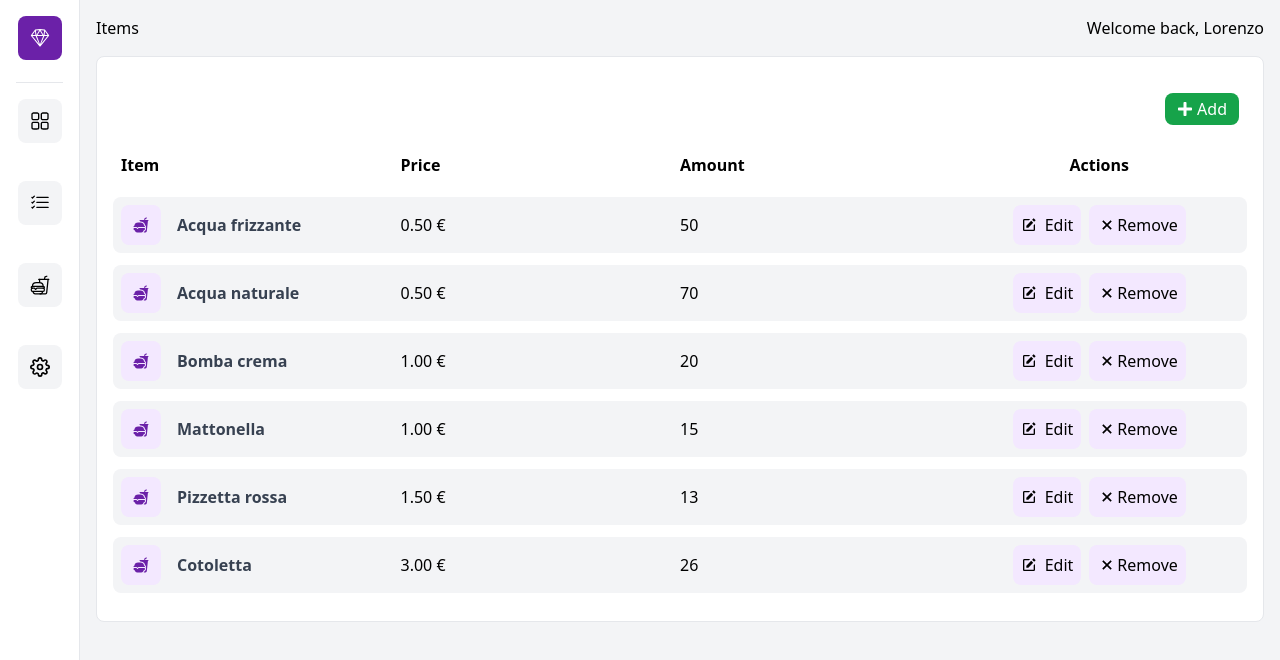
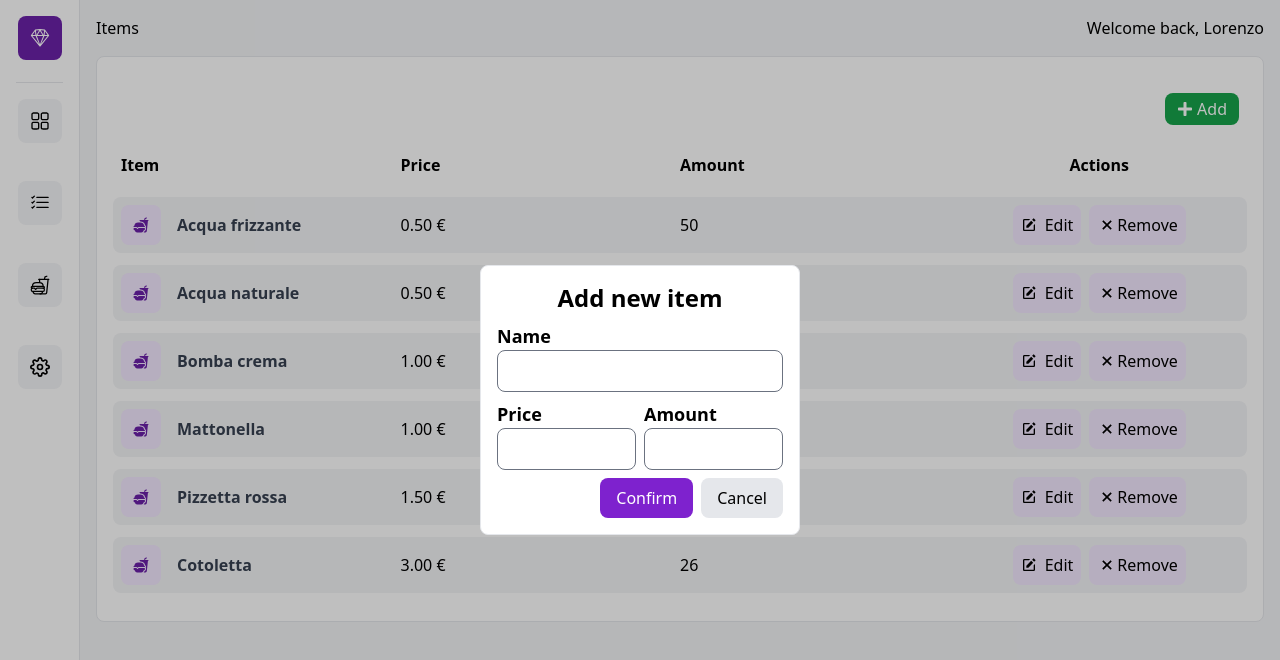
Before and after one commit to Pippopad/foodie, a Next.js app: page /items in a window 1280 px wide. Both pictures are taken after a click on the button "Add". Shown: the top 660 px of the page. Built offline with nearby package versions, Linux system fonts and the light colour scheme.

Commit message:
Add modals to items page

```diff
--- a/app/items/page.tsx
+++ b/app/items/page.tsx
@@ -1,4 +1,6 @@
-import React from "react";
+"use client";
+
+import React, { useState } from "react";
 import Header from "@/components/Header";
 import { FaPlus } from "react-icons/fa";
 import { BiSolidEdit } from "react-icons/bi";
@@ -6,15 +8,23 @@ import { GrFormClose } from "react-icons/gr";
 import { IoFastFood } from "react-icons/io5";
 
 import { dd_items } from "@/data/data";
+import Modal from "@/components/Modal";
 
 const Items = () => {
+  const [showAddItemModal, setShowAddItemModal] = useState(false);
+  const [showEditItemModal, setShowEditItemModal] = useState(false);
+  const [editItemModalData, setEditItemModalData] = useState({} as any);
+
   return (
     <main className="bg-gray-100 min-h-screen">
       <Header title="Items" />
       <div className="p-4">
         <div className="w-full m-auto p-4 border rounded-lg bg-white overflow-y-auto">
           <div className="my-3 p-2 flex justify-end">
-            <button className="bg-green-600 text-white px-3 py-1 rounded-lg flex items-center">
+            <button
+              className="bg-green-600 text-white px-3 py-1 rounded-lg flex items-center"
+              onClick={() => setShowAddItemModal(true)}
+            >
               <FaPlus />
               <p className="pl-1">Add</p>
             </button>
@@ -42,7 +52,18 @@ const Items = () => {
                 <p className="hidden md:grid">{item.price.toFixed(2)} €</p>
                 <p className="sm:text-left text-right">{item.amount}</p>
                 <div className="hidden sm:flex justify-self-center max-md:justify-self-end">
-                  <div className="bg-purple-100 hover:bg-purple-200 p-2 rounded-lg mx-1 flex items-center">
+                  <div
+                    className="bg-purple-100 hover:bg-purple-200 p-2 rounded-lg mx-1 flex items-center"
+                    onClick={() => {
+                      setEditItemModalData({
+                        id: item.id,
+                        name: item.name,
+                        price: item.price,
+                        amount: item.amount,
+                      });
+                      setShowEditItemModal(true);
+                    }}
+                  >
                     <BiSolidEdit />
                     <p className="pl-2">Edit</p>
                   </div>
@@ -56,6 +77,109 @@ const Items = () => {
           </ul>
         </div>
       </div>
+      <Modal
+        title="Add new item"
+        isVisible={showAddItemModal}
+        onClose={() => setShowAddItemModal(false)}
+        className="w-[20rem]"
+      >
+        <div>
+          <div className="my-2">
+            <p className="font-bold text-lg">Name</p>
+            <input
+              type="text"
+              className="border border-gray-500 rounded-lg p-2 text-md w-full focus:outline-none"
+            />
+          </div>
+          <div className="my-2 grid grid-cols-2 gap-2">
+            <div>
+              <p className="font-bold text-lg">Price</p>
+              <input
+                type="text"
+                className="border border-gray-500 rounded-lg p-2 text-md w-full focus:outline-none"
+              />
+            </div>
+            <div>
+              <p className="font-bold text-lg">Amount</p>
+              <input
+                type="text"
+                className="border border-gray-500 rounded-lg p-2 text-md w-full focus:outline-none"
+              />
+            </div>
+          </div>
+        </div>
+        <div className="flex justify-end gap-2">
+          <button
+            className="bg-purple-700 hover:bg-purple-800 text-white py-2 px-4 rounded-lg"
+            onClick={() => {
+              setShowAddItemModal(false);
+            }}
+          >
+            Confirm
+          </button>
+          <button
+            className="bg-gray-200 hover:bg-gray-300 py-2 px-4 rounded-lg"
+            onClick={() => {
+              setShowAddItemModal(false);
+            }}
+          >
+            Cancel
+          </button>
+        </div>
+      </Modal>
+      <Modal
+        title="Edit item"
+        isVisible={showEditItemModal}
+        onClose={() => setShowEditItemModal(false)}
+        className="w-[20rem]"
+      >
+        <div>
+          <div className="my-2">
+            <p className="font-bold text-lg">Name</p>
+            <input
+              type="text"
+              className="border border-gray-500 rounded-lg p-2 text-md w-full focus:outline-none"
+              value={editItemModalData["name"]}
+            />
+          </div>
+          <div className="my-2 grid grid-cols-2 gap-2">
+            <div>
+              <p className="font-bold text-lg">Price</p>
+              <input
+                type="text"
+                className="border border-gray-500 rounded-lg p-2 text-md w-full focus:outline-none"
+                value={editItemModalData["price"]}
+              />
+            </div>
+            <div>
+              <p className="font-bold text-lg">Amount</p>
+              <input
+                type="text"
+                className="border border-gray-500 rounded-lg p-2 text-md w-full focus:outline-none"
+                value={editItemModalData["amount"]}
+              />
+            </div>
+          </div>
+        </div>
+        <div className="flex justify-end gap-2">
+          <button
+            className="bg-purple-700 hover:bg-purple-800 text-white py-2 px-4 rounded-lg"
+            onClick={() => {
+              setShowEditItemModal(false);
+            }}
+          >
+            Confirm
+          </button>
+          <button
+            className="bg-gray-200 hover:bg-gray-300 py-2 px-4 rounded-lg"
+            onClick={() => {
+              setShowEditItemModal(false);
+            }}
+          >
+            Cancel
+          </button>
+        </div>
+      </Modal>
     </main>
   );
 };
--- a/components/Modal.tsx
+++ b/components/Modal.tsx
@@ -23,7 +23,7 @@ const Modal = ({
     <div
       className="fixed inset-0 bg-black bg-opacity-25 flex justify-center items-center"
       id="wrapper"
-      onClick={handleClose}
+      onMouseDown={handleClose}
     >
       <div className={"bg-white p-4 rounded-lg border " + className ?? ""}>
         <h1 className="text-center text-2xl font-bold">{title}</h1>
```
